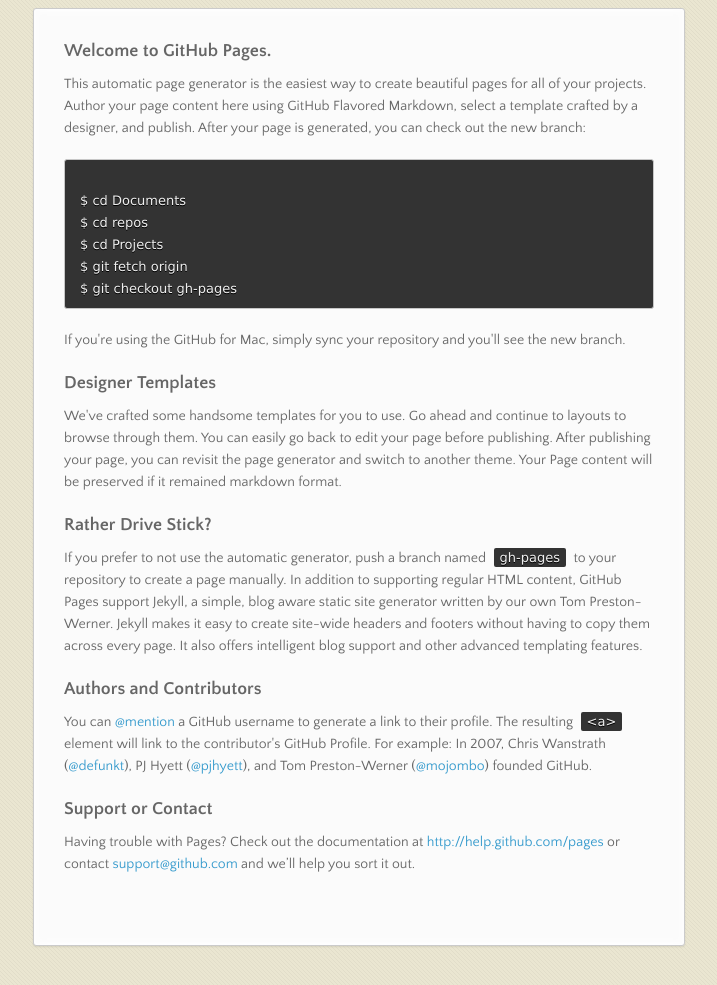
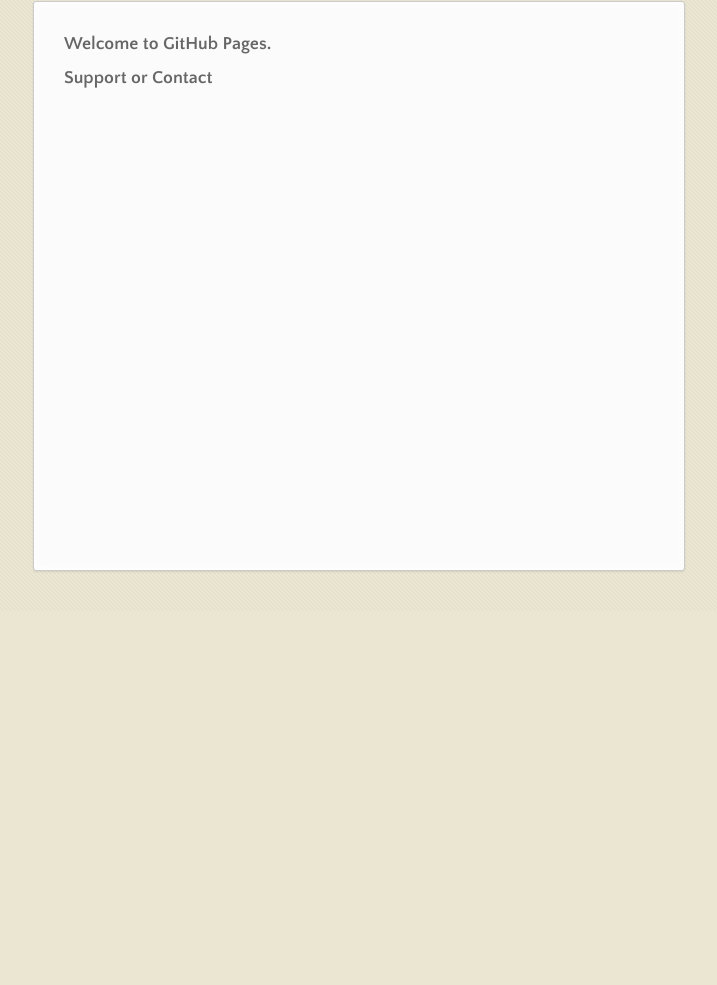
Before and after one commit to jesspackard/github-new.io, a plain HTML site: page index.html in a window 1280 px wide. Shown: the part 965-1950 px from the top of the page, without its empty margins (282-999 px from the left). After the commit the page ends 1576 px from the top, so only its background shows below. Drawn offline with nearby package versions, Linux system fonts and the light colour scheme.

Commit message:
Deleted original html

```diff
--- a/index.html
+++ b/index.html
@@ -16,7 +16,7 @@
   </head>
   <body>
 
-    <img src="images/wolverine.jpg" alt = "wolverine">
+    <img src="images/wolverine.jpg" alt = "wolverine" align="middle">
 
       <header>
         <h1>Github-new.io</h1>
@@ -44,37 +44,12 @@
         <h3>
 <a name="welcome-to-github-pages" class="anchor" href="#welcome-to-github-pages"><span class="octicon octicon-link"></span></a>Welcome to GitHub Pages.</h3>
 
-<p>This automatic page generator is the easiest way to create beautiful pages for all of your projects. Author your page content here using GitHub Flavored Markdown, select a template crafted by a designer, and publish. After your page is generated, you can check out the new branch:</p>
 
-<pre><code>
-$ cd Documents
-$ cd repos
-$ cd Projects
-$ git fetch origin
-$ git checkout gh-pages
-</code></pre>
-
-<p>If you're using the GitHub for Mac, simply sync your repository and you'll see the new branch.</p>
-
-<h3>
-<a name="designer-templates" class="anchor" href="#designer-templates"><span class="octicon octicon-link"></span></a>Designer Templates</h3>
-
-<p>We've crafted some handsome templates for you to use. Go ahead and continue to layouts to browse through them. You can easily go back to edit your page before publishing. After publishing your page, you can revisit the page generator and switch to another theme. Your Page content will be preserved if it remained markdown format.</p>
-
-<h3>
-<a name="rather-drive-stick" class="anchor" href="#rather-drive-stick"><span class="octicon octicon-link"></span></a>Rather Drive Stick?</h3>
-
-<p>If you prefer to not use the automatic generator, push a branch named <code>gh-pages</code> to your repository to create a page manually. In addition to supporting regular HTML content, GitHub Pages support Jekyll, a simple, blog aware static site generator written by our own Tom Preston-Werner. Jekyll makes it easy to create site-wide headers and footers without having to copy them across every page. It also offers intelligent blog support and other advanced templating features.</p>
-
-<h3>
-<a name="authors-and-contributors" class="anchor" href="#authors-and-contributors"><span class="octicon octicon-link"></span></a>Authors and Contributors</h3>
-
-<p>You can <a href="https://github.com/blog/821" class="user-mention">@mention</a> a GitHub username to generate a link to their profile. The resulting <code>&lt;a&gt;</code> element will link to the contributor's GitHub Profile. For example: In 2007, Chris Wanstrath (<a href="https://github.com/defunkt" class="user-mention">@defunkt</a>), PJ Hyett (<a href="https://github.com/pjhyett" class="user-mention">@pjhyett</a>), and Tom Preston-Werner (<a href="https://github.com/mojombo" class="user-mention">@mojombo</a>) founded GitHub.</p>
 
 <h3>
 <a name="support-or-contact" class="anchor" href="#support-or-contact"><span class="octicon octicon-link"></span></a>Support or Contact</h3>
 
-<p>Having trouble with Pages? Check out the documentation at <a href="http://help.github.com/pages">http://help.github.com/pages</a> or contact <a href="mailto:support@github.com">support@github.com</a> and we’ll help you sort it out.</p>
+
       </section>
       <footer>
         <p>Project maintained by <a href="https://github.com/jesspackard">jesspackard</a></p>
```
